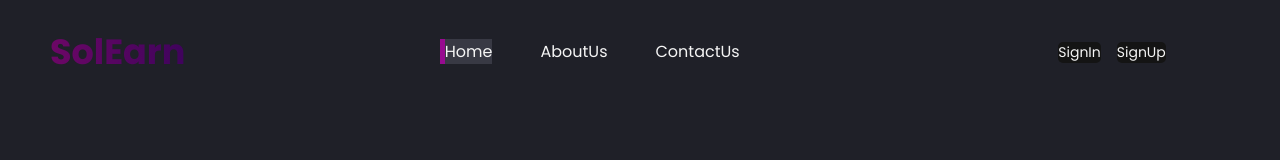
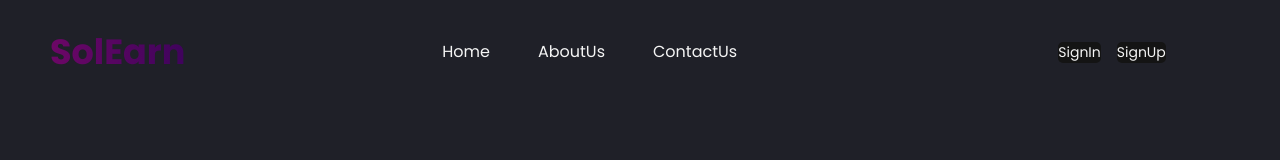
Before and after one commit to SolEarn-1-0/SolEarn-Frontend, a React (Create React App) app: page / in a window 1280 px wide. Shown: the top 160 px of the page. Built offline with nearby package versions, Linux system fonts and the light colour scheme.

Commit message:
hope this works :)

```diff
--- a/src/components/dashboardcomp/navlink.js
+++ b/src/components/dashboardcomp/navlink.js
@@ -4,7 +4,7 @@ const Navlinks = () => {
   return (
 		<div className="navlinks">
 			<div className="navtops">
-				<NavLink className = "active" to={"/"}>Home</NavLink>
+				<NavLink className = "dashactive" to={"/"}>Home</NavLink>
 				<NavLink to={"/wallet"}>Wallet</NavLink>
 				<NavLink to={"/wallet"}>Withdraw</NavLink>
 				<NavLink to={"/wallet"}>Swap</NavLink>
--- a/src/pages/dashboard/dashboard.css
+++ b/src/pages/dashboard/dashboard.css
@@ -61,7 +61,7 @@ body {
 	color: rgb(151, 152, 161);
 }
 
-.active {
+.dashactive {
 	border-left: 5px solid rgb(151, 11, 144);
 	background-color: rgb(56, 57, 68);
 }
```
